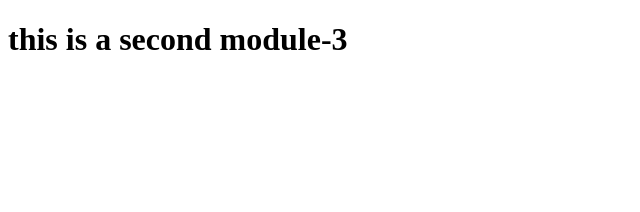
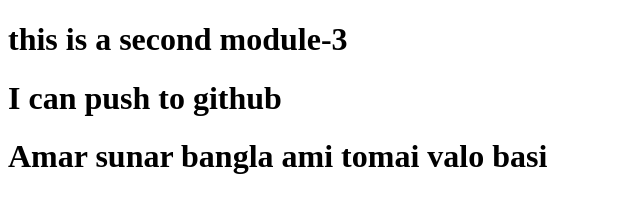
Before and after one commit to rohulaminwd/second-module-3, a plain HTML site: page index.html in a window 1280 px wide. Shown: the whole page, without its empty margins (0-640 px from the left). Drawn offline with Linux system fonts and the light colour scheme.

Commit message:
some change

```diff
--- a/index.html
+++ b/index.html
@@ -8,5 +8,7 @@
 </head>
 <body>
     <h1>this is a second module-3</h1>
+    <h1>I can push to github</h1>
+    <h1>Amar sunar bangla ami tomai valo basi</h1>
 </body>
 </html>
```
